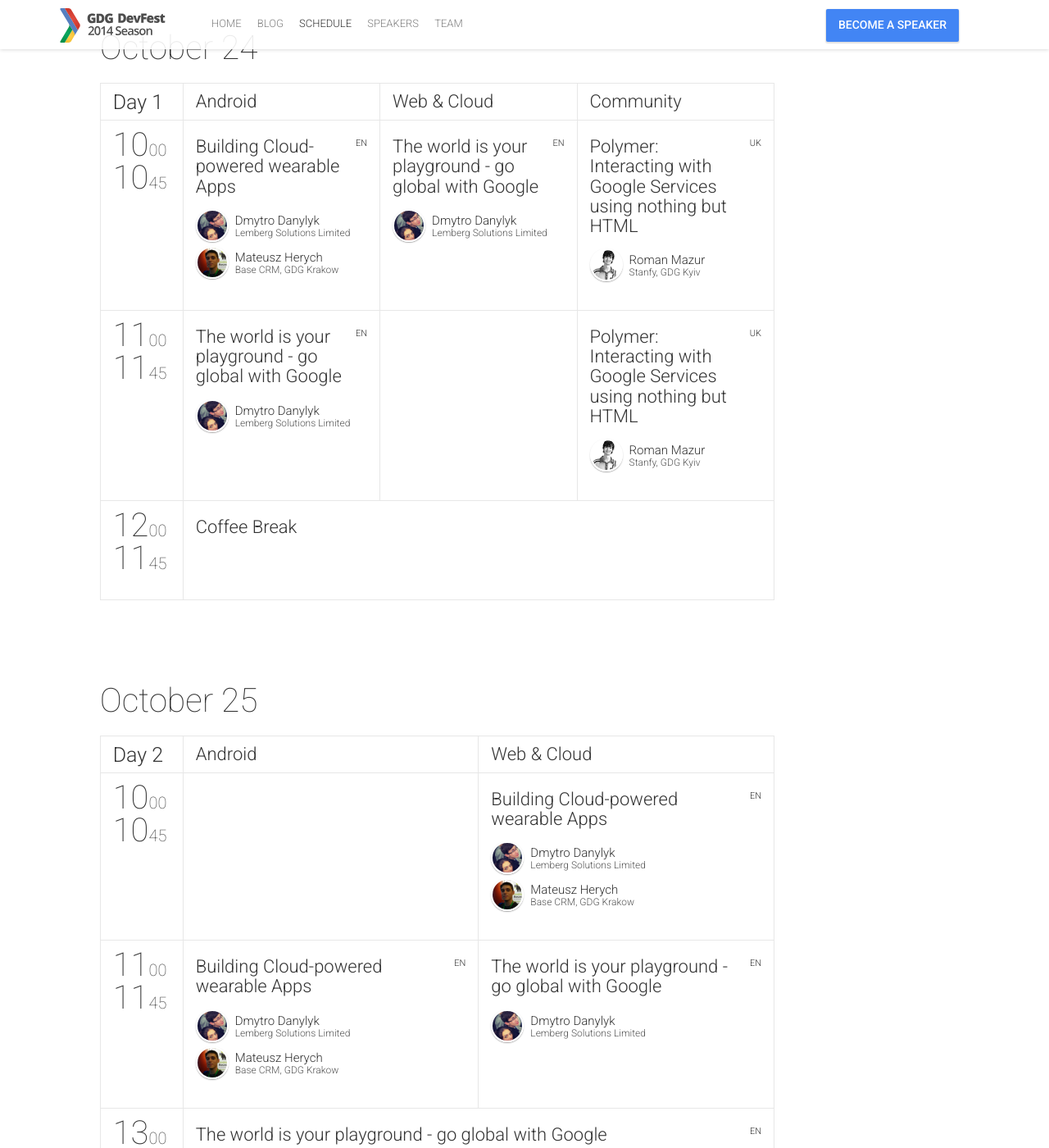
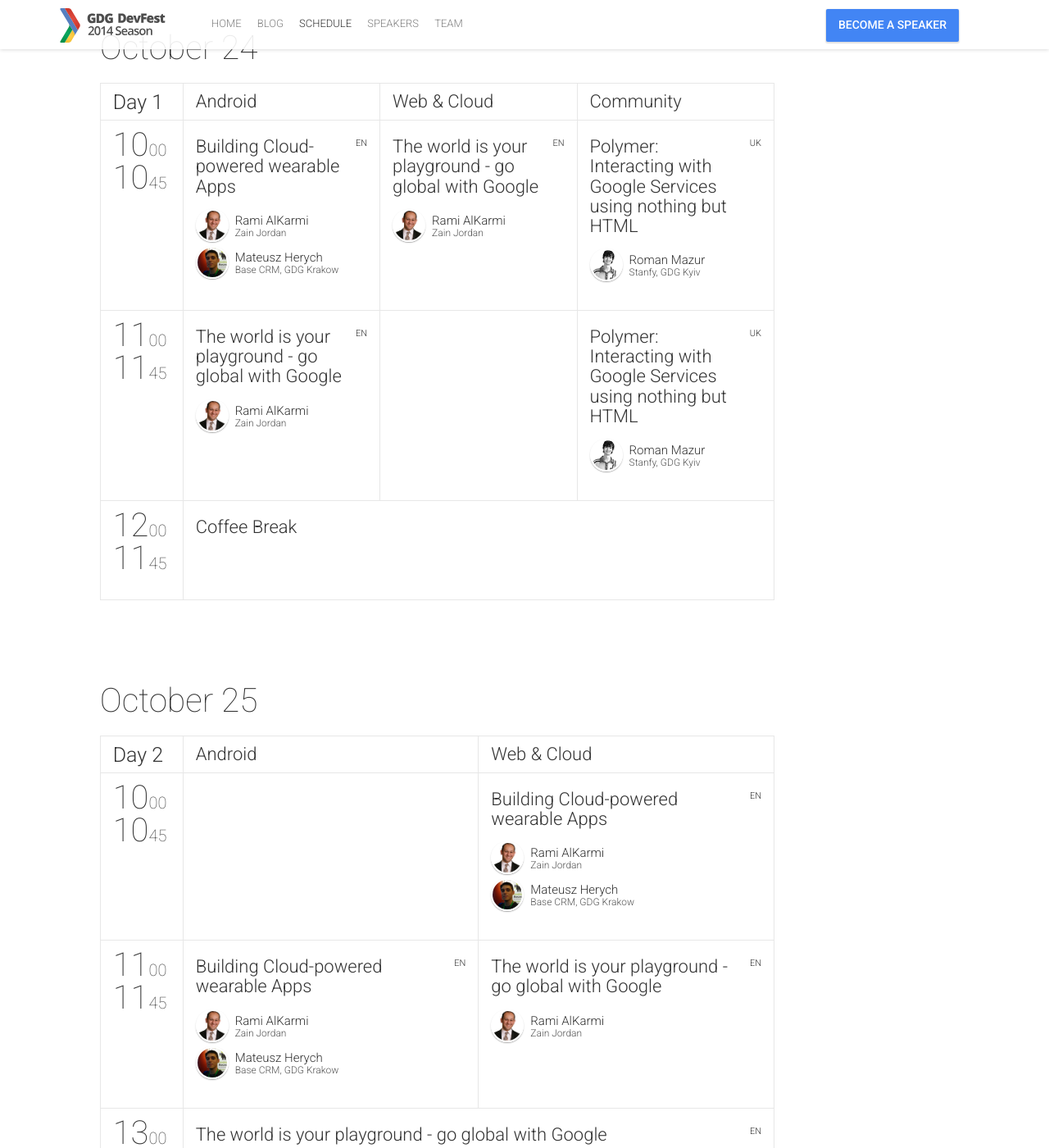
Before and after one commit to MhmdAljobairi/testgdg2, a Jekyll site: the page built from schedule.html, in a window 1280 px wide and 1400 px high, scrolled down 431 px. Shown: the whole window at 82% size. Built offline with Jekyll 4.4.1, drawn with Linux system fonts in a browser that asks for light colours; nearby versions of some CDN libraries; comment, search, counter and statistics services are not loaded; some of the changed text lies outside the part shown.

Commit message:
init website29

```diff
--- a/_data/speakers.yml
+++ b/_data/speakers.yml
@@ -15,12 +15,12 @@
     - {name: "twitter", link: "https://twitter.com/mherych"}
 -
   id: 4
-  name: "Dmytro"
-  surname: "Danylyk"
-  company: "Lemberg Solutions Limited"
-  title: "Android Developer"
+  name: "Rami"
+  surname: "AlKarmi"
+  company: "Zain Jordan"
+  title: "Senior Advisor "
   bio: '<p>Developer. Nominated to apply for the <a href="http://goo.gl/V7qHc">Google Developer Expert Program</a>. Finalist of <a href="http://goo.gl/HO2kLf">Google Apps Developer Challenge 2012</a>. Author of open source <a href="http://goo.gl/Sp5Pel">libraries</a> 1000+ stars. Writer. When Dmytro has free time he is writing <a href="http://goo.gl/AoOVru">technical articles</a>. Speaker. Always trying to share his knowledge &amp; experience on different <a href="http://goo.gl/PNolZY">events</a>. Big fan of android, flat design, stackoverflow, git, Intellij IDEA. Eclipse IDE hater.</p>'
-  thumbnailUrl: DmytroDanylyk.jpg
+  thumbnailUrl: RamiAlKarmi.jpg
   rockstar: true
   social:
     - {name: "google-plus", link: "https://plus.google.com/+DmytroDanylyk"}
```
Also changed, not shown: img/people/RamiAlKarmi.jpg (added).
